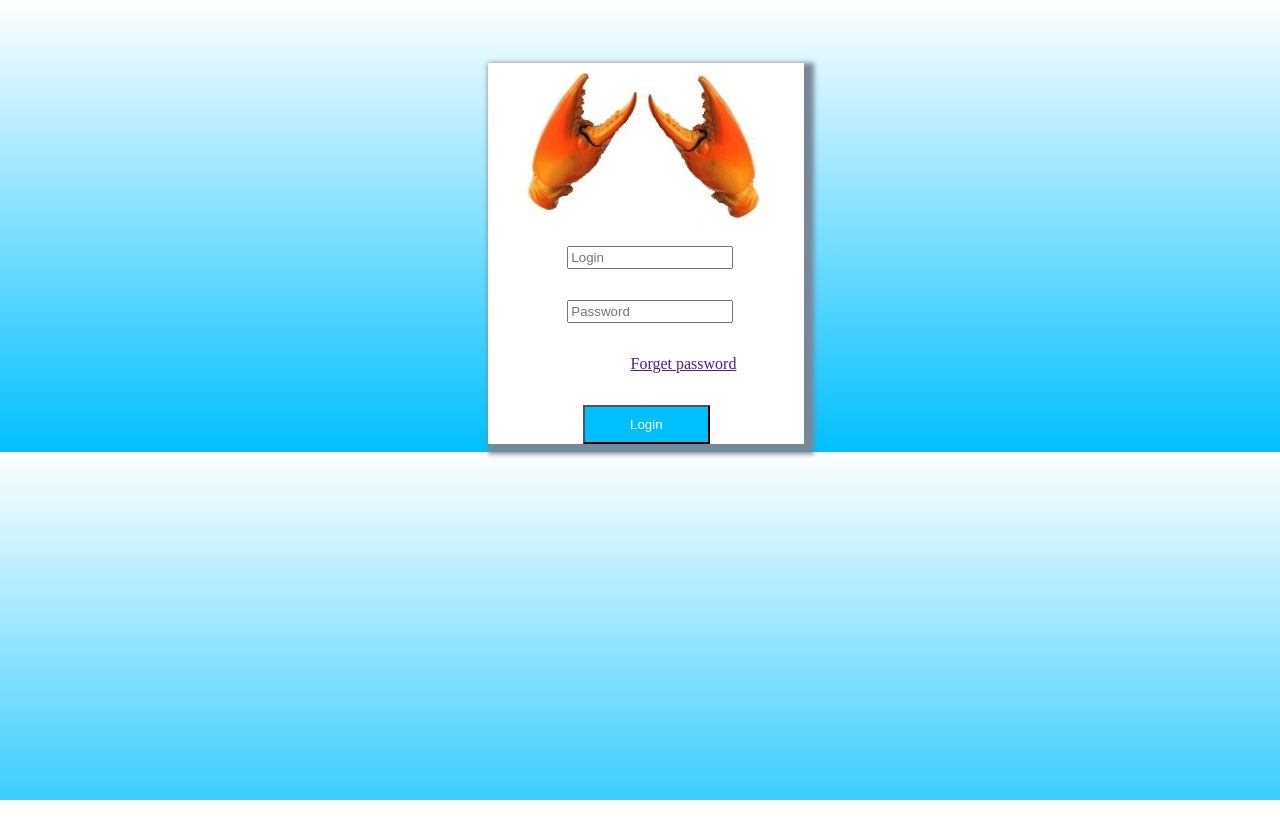
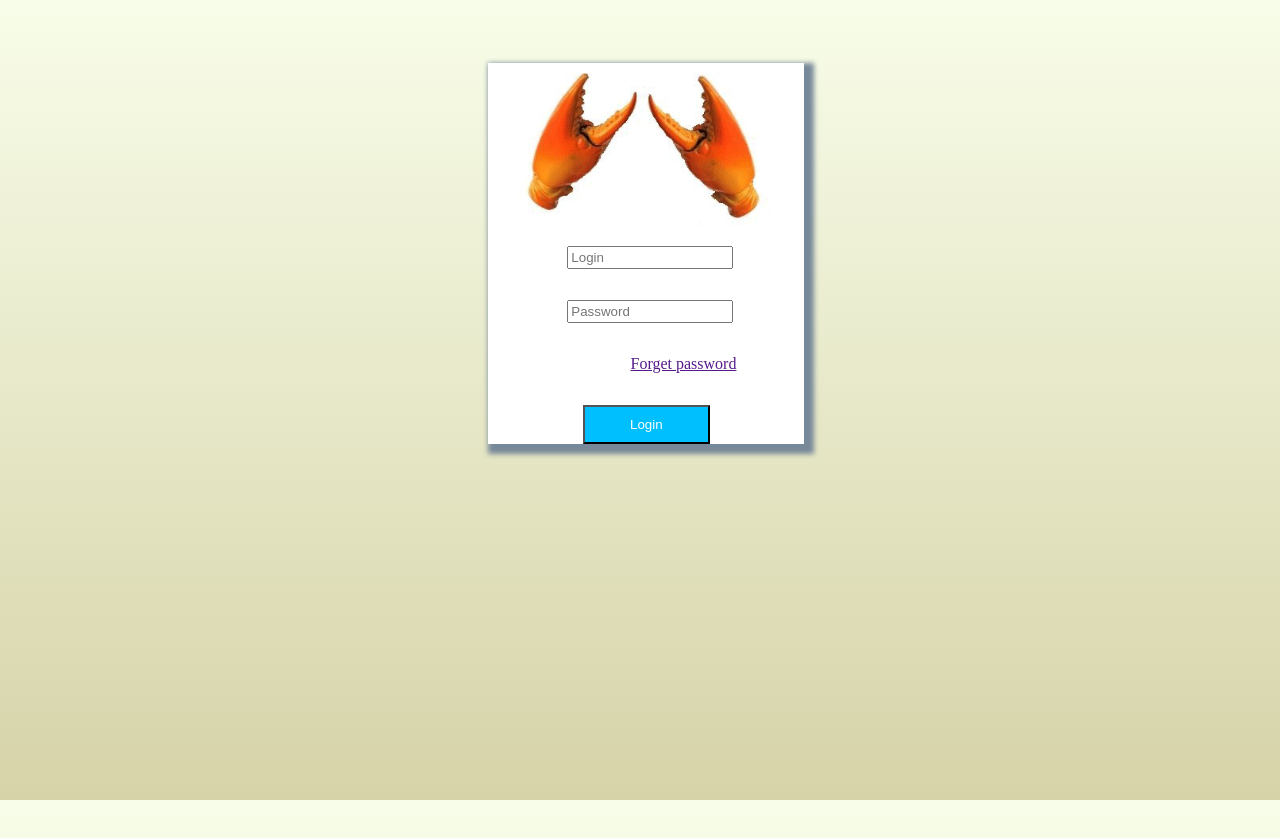
Before and after one commit to mistday/learngit, a plain HTML site: page login.html in a window 1280 px wide. Before the commit the page ends 800 px from the top, so only its background shows below. Drawn offline with Linux system fonts and the light colour scheme.

Commit message:
added wereframe for login page; updated background;

```diff
--- a/login.css
+++ b/login.css
@@ -1,10 +1,14 @@
+html,
 body {
-    background-color: white;
-    background-image: -webkit-gradient(linear, left top, left bottom, from(white),to (deepskyblue));
-    background-image: -webkit-linear-gradient(top, white, deepskyblue);
-    background-image: -moz-linear-gradient(top, white, deepskyblue);
-    background-image: linear-gradient(to bottom, white, deepskyblue);
-    }
+  height: 100%;
+}
+body {
+  background-color: white;
+  background-image: -webkit-gradient(linear, left top, left bottom, from(#f8fde9),to (#d6d3a8));
+  background-image: -webkit-linear-gradient(top, #f8fde9, #d6d3a8);
+  background-image: -moz-linear-gradient(top, #f8fde9, #d6d3a8);
+  background-image: linear-gradient(to bottom, #f8fde9, #d6d3a8);
+}
 .loginwindow {
     background-color: white;
     width: 25%;
```
Also changed, not shown: source/login_template.jpg (added).
